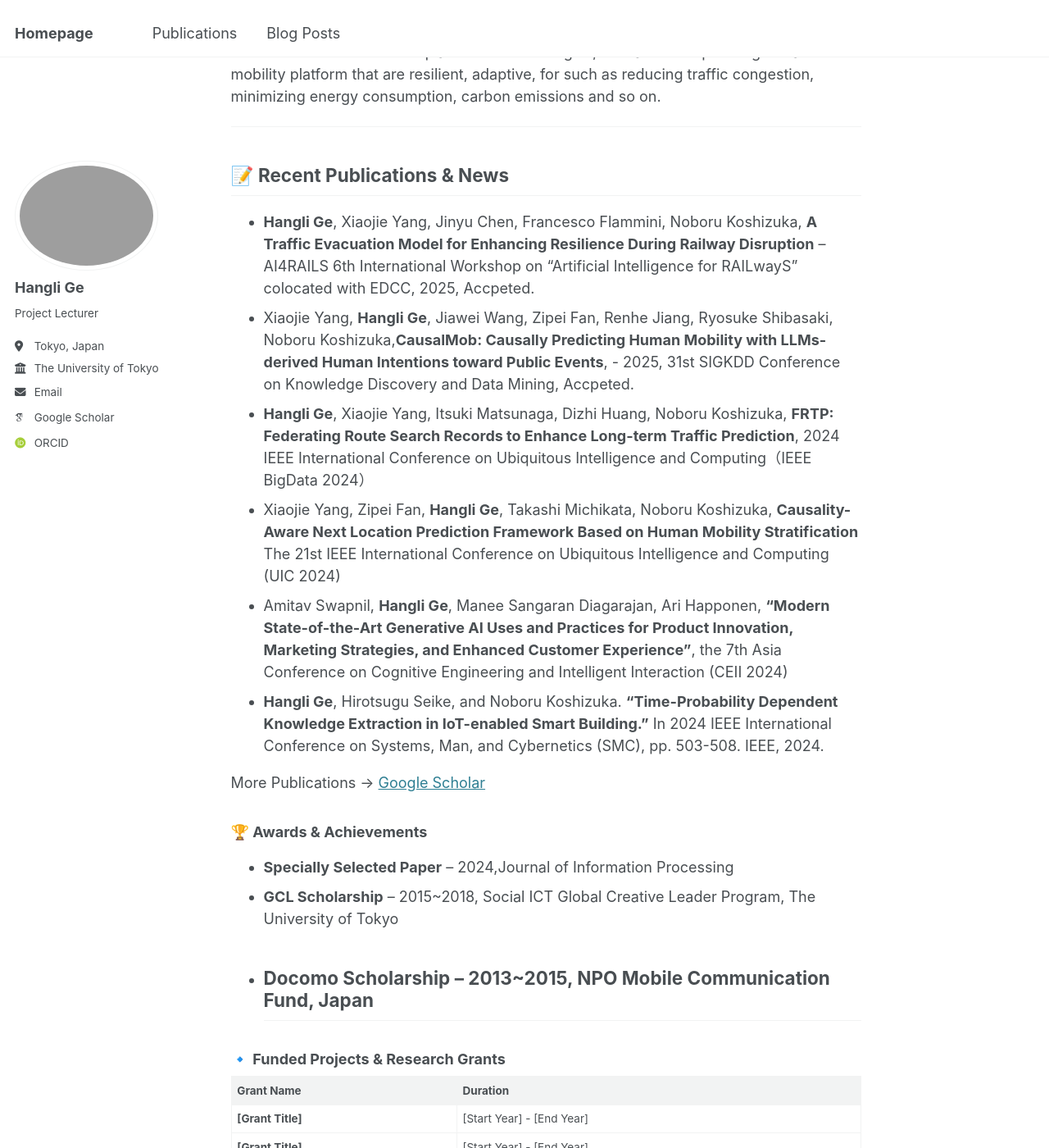
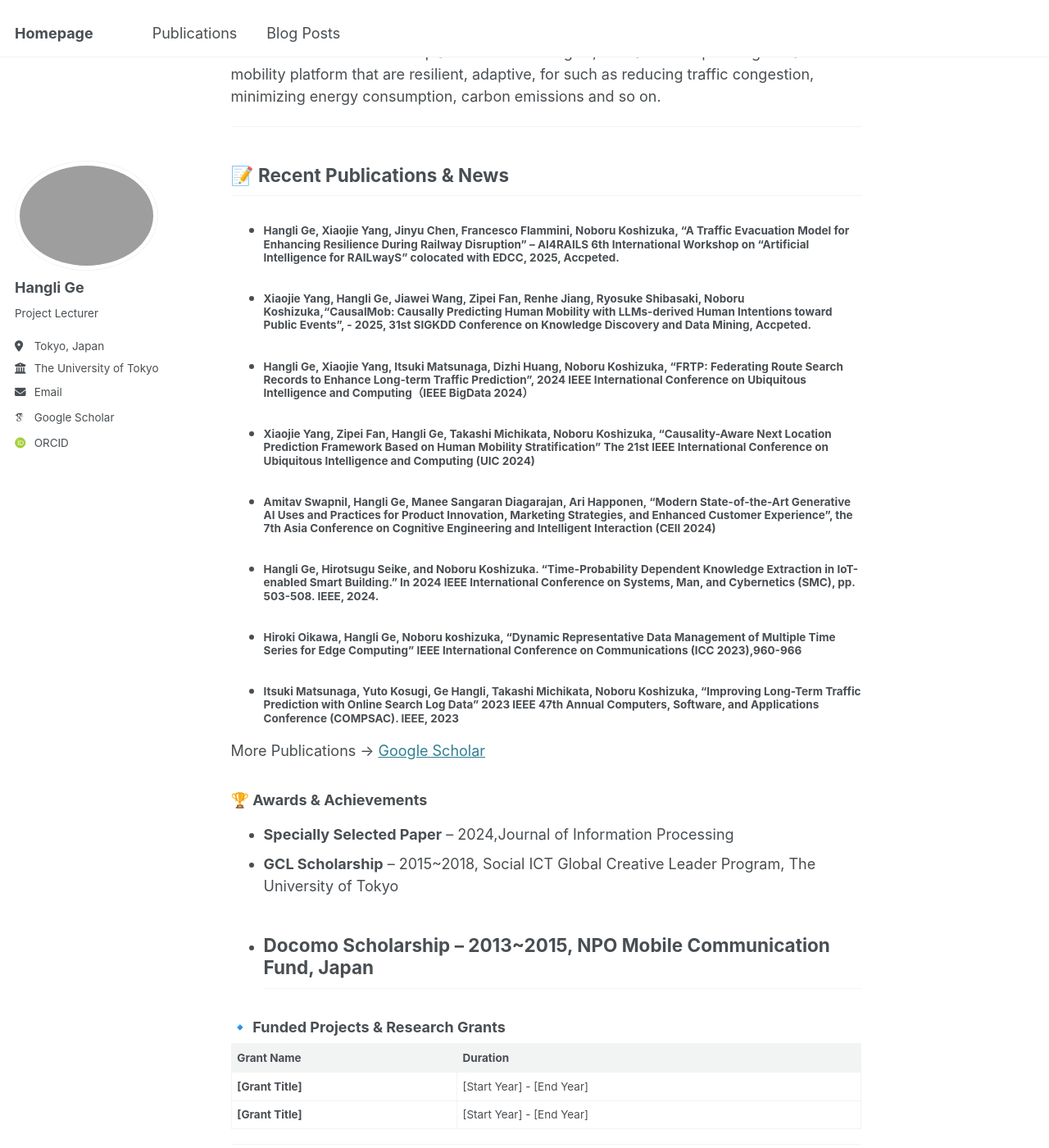
Before and after one commit to christie888/christie888.github.io, a Jekyll site: the page built from _pages/about.md, in a window 1280 px wide and 1400 px high, scrolled down 1210 px. Shown: the whole window at 82% size. Built offline with Jekyll 4.4.1, drawn with Linux system fonts in a browser that asks for light colours; some web fonts are replaced.

Commit message:
Update about.md

```diff
--- a/_pages/about.md
+++ b/_pages/about.md
@@ -34,12 +34,15 @@ As quantum computing advances, Pysicis-informed (PI)-AI offers a bridge between
 ---
 
 ## 📝 Recent Publications & News
- - **Hangli Ge**, Xiaojie Yang, Jinyu Chen, Francesco Flammini, Noboru Koshizuka, **A Traffic Evacuation Model for Enhancing Resilience During Railway Disruption** – AI4RAILS 6th International Workshop on “Artificial Intelligence for RAILwayS” colocated with EDCC, 2025, Accpeted.
- - Xiaojie Yang, **Hangli Ge**, Jiawei Wang, Zipei Fan, Renhe Jiang, Ryosuke Shibasaki, Noboru Koshizuka,**CausalMob: Causally Predicting Human Mobility with LLMs-derived Human Intentions toward Public Events**, - 2025, 31st SIGKDD Conference on Knowledge Discovery and Data Mining, Accpeted.
- - **Hangli Ge**, Xiaojie Yang, Itsuki Matsunaga, Dizhi Huang, Noboru Koshizuka, **FRTP: Federating Route Search Records to Enhance Long-term Traffic Prediction**, 2024 IEEE International Conference on Ubiquitous Intelligence and Computing（IEEE BigData 2024）
- - Xiaojie Yang, Zipei Fan, **Hangli Ge**, Takashi Michikata, Noboru Koshizuka, **Causality-Aware Next Location Prediction Framework Based on Human Mobility Stratification** The 21st IEEE International Conference on Ubiquitous Intelligence and Computing (UIC 2024)
- - Amitav Swapnil, **Hangli Ge**, Manee Sangaran Diagarajan, Ari Happonen, **“Modern State-of-the-Art Generative AI Uses and Practices for Product Innovation, Marketing Strategies, and Enhanced Customer Experience”**, the 7th Asia Conference on Cognitive Engineering and Intelligent Interaction (CEII 2024)
- - 	**Hangli Ge**, Hirotsugu Seike, and Noboru Koshizuka. **"Time-Probability Dependent Knowledge Extraction in IoT-enabled Smart Building."** In 2024 IEEE International Conference on Systems, Man, and Cybernetics (SMC), pp. 503-508. IEEE, 2024.
+
+- #####  **Hangli Ge**, Xiaojie Yang, Jinyu Chen, Francesco Flammini, Noboru Koshizuka, **"A Traffic Evacuation Model for Enhancing Resilience During Railway Disruption"** – AI4RAILS 6th International Workshop on “Artificial Intelligence for RAILwayS” colocated with EDCC, 2025, Accpeted.
+ - ##### Xiaojie Yang, **Hangli Ge**, Jiawei Wang, Zipei Fan, Renhe Jiang, Ryosuke Shibasaki, Noboru Koshizuka,**"CausalMob: Causally Predicting Human Mobility with LLMs-derived Human Intentions toward Public Events"**, - 2025, 31st SIGKDD Conference on Knowledge Discovery and Data Mining, Accpeted.
+ - #####  **Hangli Ge**, Xiaojie Yang, Itsuki Matsunaga, Dizhi Huang, Noboru Koshizuka, **"FRTP: Federating Route Search Records to Enhance Long-term Traffic Prediction"**, 2024 IEEE International Conference on Ubiquitous Intelligence and Computing（IEEE BigData 2024）
+ - #####  Xiaojie Yang, Zipei Fan, **Hangli Ge**, Takashi Michikata, Noboru Koshizuka, **"Causality-Aware Next Location Prediction Framework Based on Human Mobility Stratification"** The 21st IEEE International Conference on Ubiquitous Intelligence and Computing (UIC 2024)
+ - #####  Amitav Swapnil, **Hangli Ge**, Manee Sangaran Diagarajan, Ari Happonen, **"Modern State-of-the-Art Generative AI Uses and Practices for Product Innovation, Marketing Strategies, and Enhanced Customer Experience"**, the 7th Asia Conference on Cognitive Engineering and Intelligent Interaction (CEII 2024)
+ - #####  **Hangli Ge**, Hirotsugu Seike, and Noboru Koshizuka. **"Time-Probability Dependent Knowledge Extraction in IoT-enabled Smart Building."** In 2024 IEEE International Conference on Systems, Man, and Cybernetics (SMC), pp. 503-508. IEEE, 2024.
+ - ##### Hiroki Oikawa, Hangli Ge, Noboru koshizuka, “Dynamic Representative Data Management of Multiple Time Series for Edge Computing” IEEE International Conference on Communications (ICC 2023),960-966
+ - ##### 	Itsuki Matsunaga, Yuto Kosugi, Ge Hangli, Takashi Michikata, Noboru Koshizuka, “Improving Long-Term Traffic Prediction with Online Search Log Data” 2023 IEEE 47th Annual Computers, Software, and Applications Conference (COMPSAC). IEEE, 2023
 
 
 
```
